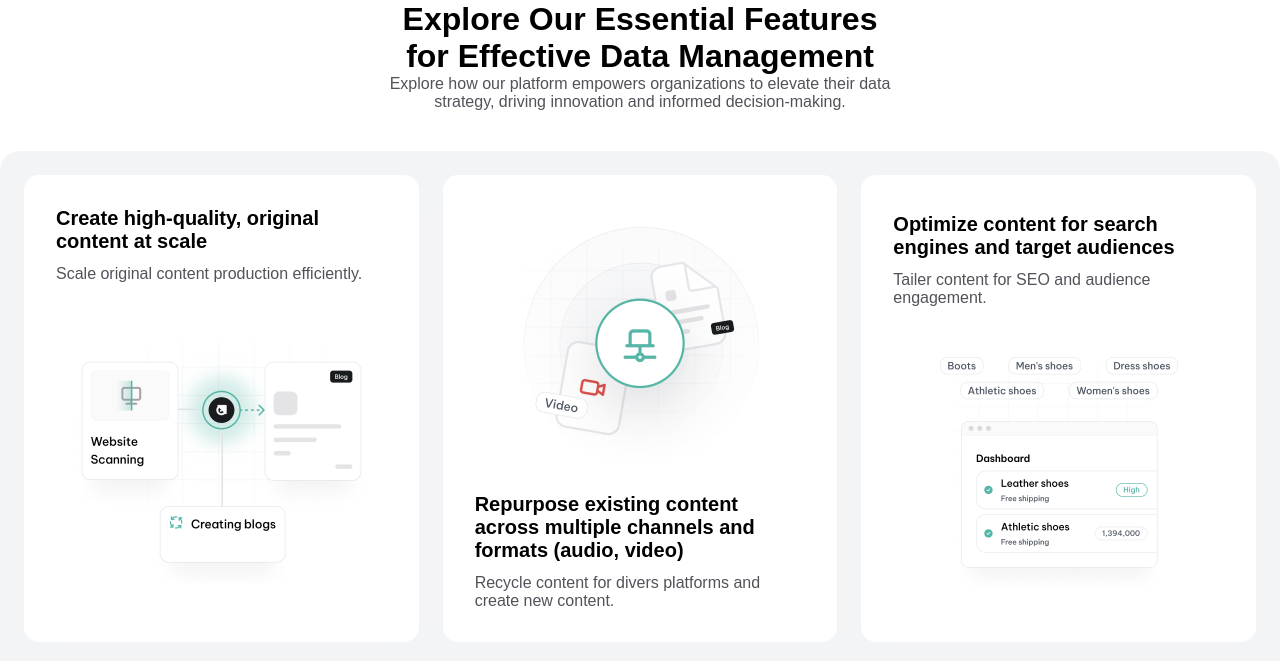
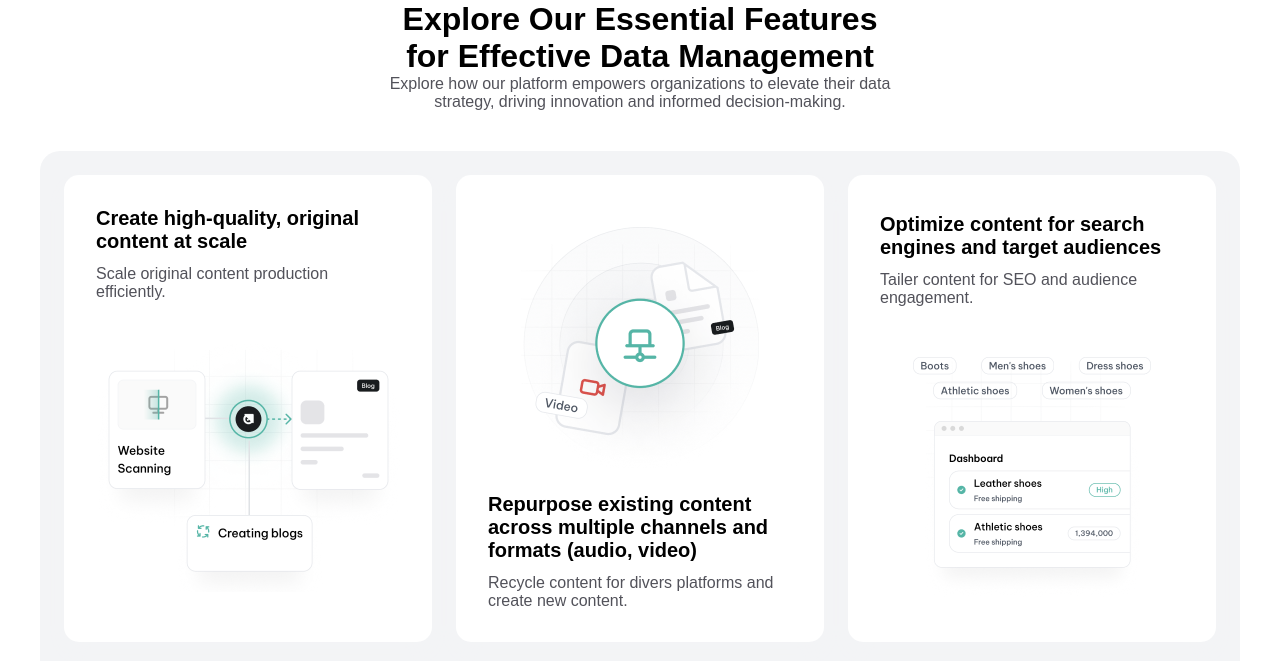
Before and after one commit to Kuku107/devchallenges_BentoBoxLayoutFeatureSection, a plain HTML site: page index.html in a window 1280 px wide. Shown: the part 139-800 px from the top of the page. Drawn offline with Linux system fonts and the light colour scheme.

Commit message:
style: Add padding to the page. Make it appealing

```diff
--- a/style.css
+++ b/style.css
@@ -19,6 +19,10 @@
     margin: 0;
     padding: 0;
     font-family: 'Be-Vietnam-Pro', sans-serif;
+}
+
+body{
+    padding: 0 40px 40px;
 }
 
 header {
```
